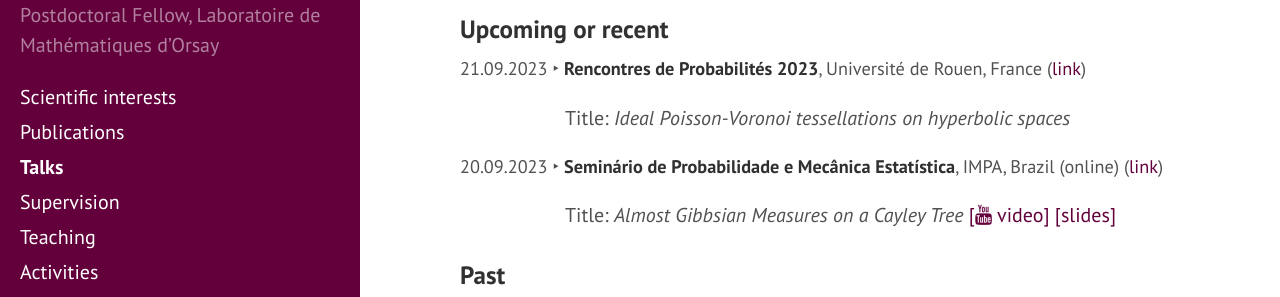
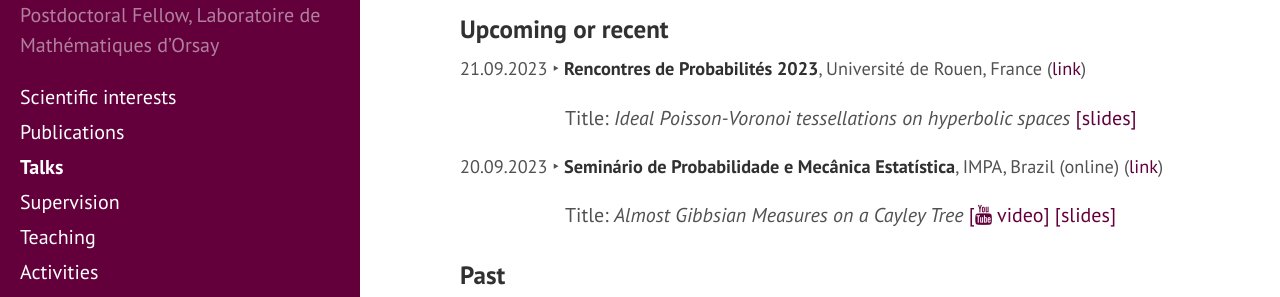
Before and after one commit to matteodachille/matteodachille.github.io, a Jekyll site: the page built from talks.md, in a window 1280 px wide and 900 px high. Shown: the part 146-443 px from the top of the window. Built offline with Jekyll 4.4.1, drawn with Linux system fonts in a browser that asks for light colours; nearby versions of some CDN libraries; some web fonts are replaced.

Commit message:
Added slides of Rouen talk

```diff
--- a/talks.md
+++ b/talks.md
@@ -28,7 +28,7 @@ s
 21.09.2023 &#x2023; **Rencontres de Probabilités 2023**, Université de Rouen, France ([link](https://lmrs.univ-rouen.fr/fr/content/rencontres-de-probabilites-2023){:target="_blank"})
 {: style="font-size: 18.3px" }
 
-Title: _Ideal Poisson-Voronoi tessellations on hyperbolic spaces_ <!--[ [slides] ](#){:target="_blank"}-->
+Title: _Ideal Poisson-Voronoi tessellations on hyperbolic spaces_ [ [slides] ]({{ site.baseurl }}downloads/Rencontres_de_Proba_final.pdf){:target="_blank"}
 {: style="margin-left: 105px" }
 
 
```
Also changed, not shown: 1 other file.
